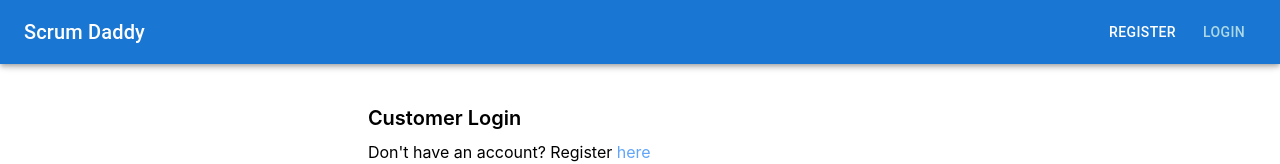
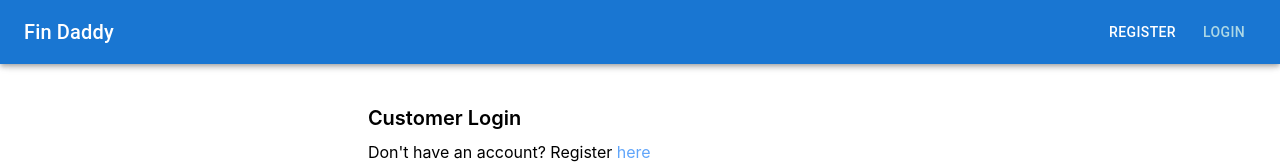
Before and after one commit to kaifeng101/dbea, a React (Create React App) app in the folder fin-daddy/my-app/: page / in a window 1280 px wide. Shown: the top 164 px of the page. Built offline with nearby package versions, Linux system fonts and the light colour scheme.

Commit message:
getting it dynamically not hardcode

```diff
--- a/fin-daddy/my-app/src/components/Navbar.js
+++ b/fin-daddy/my-app/src/components/Navbar.js
@@ -56,7 +56,7 @@ const NavBar = () => {
       <AppBar position="fixed">
         <Toolbar>
           <Typography variant="h6" component="div" sx={{ flexGrow: 1 }}>
-            Scrum Daddy
+            Fin Daddy
           </Typography>
           {user ? (
             <>
--- a/fin-daddy/my-app/src/pages/profile.js
+++ b/fin-daddy/my-app/src/pages/profile.js
@@ -15,8 +15,8 @@ import {
   // useMediaQuery,
 } from '@mui/material';
 import { styled } from '@mui/system';
-// import { useSelector } from "react-redux";
-// import { selectUser } from "../redux/userSlice";
+import { useSelector } from "react-redux";
+import { selectUser } from "../redux/userSlice";
 import {
   Person,
   Email,
@@ -69,11 +69,11 @@ const Profile = () => {
   const [data, setData] = useState(null);
   const [loading, setLoading] = useState(true);
   const [error, setError] = useState(null);
-  // const theme = useTheme();
-  // const isMobile = useMediaQuery(theme.breakpoints.down('sm'));
+  const user = useSelector(selectUser);
+  const certNo = user?.certificate
 
   const getData = async () => {
-    const url = "https://smuedu-dev.outsystemsenterprise.com/gateway/rest/customer??CustomerID=0000002313&CertificateNo=000002";
+    const url = `https://smuedu-dev.outsystemsenterprise.com/gateway/rest/customer?CertificateNo=${certNo}`;
     const username = "12173e30ec556fe4a951";
     const password = "2fbbd75fd60a8389b82719d2dbc37f1eb9ed226f3eb43cfa7d9240c72fd5+bfc89ad4-c17f-4fe9-82c2-918d29d59fe0";
 
```
